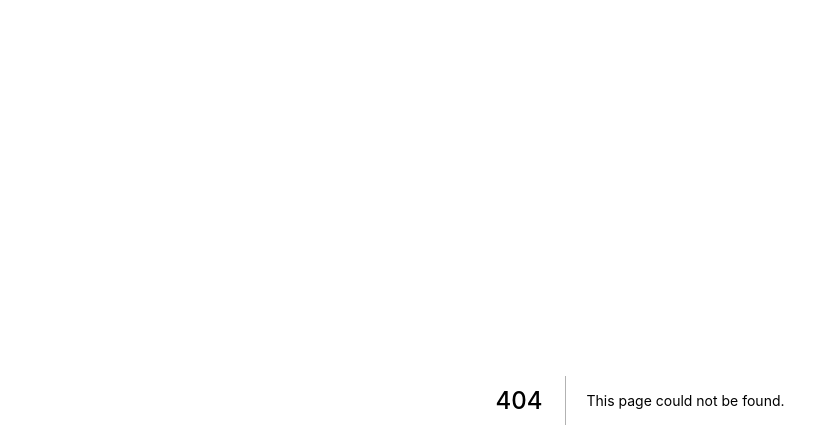
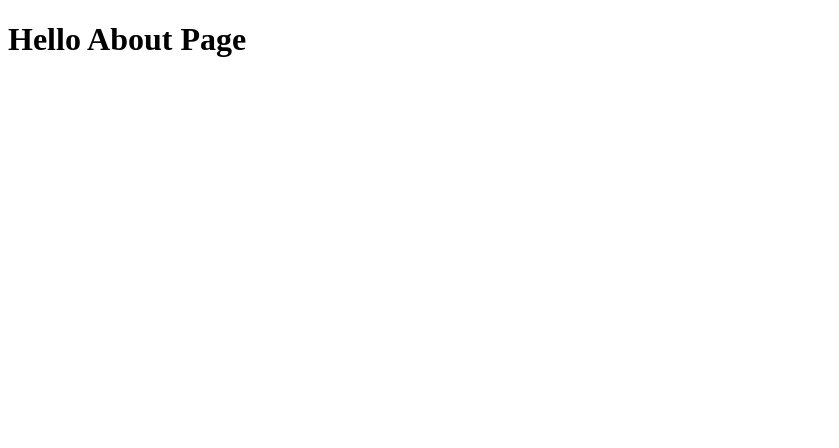
Before and after one commit to DTFsquad/florin-portfolio, a Next.js app: page /about in a window 1280 px wide. Before the commit this address had no page. Shown: the top 448 px of the page, without its empty margins (0-839 px from the left). Built offline with nearby package versions, Linux system fonts and the light colour scheme.

Commit message:
creating about page

```diff
--- /dev/null
+++ b/pages/about.js
@@ -0,0 +1,4 @@
+const About = () => (
+    <h1>Hello About Page</h1>
+)
+export default About
```
